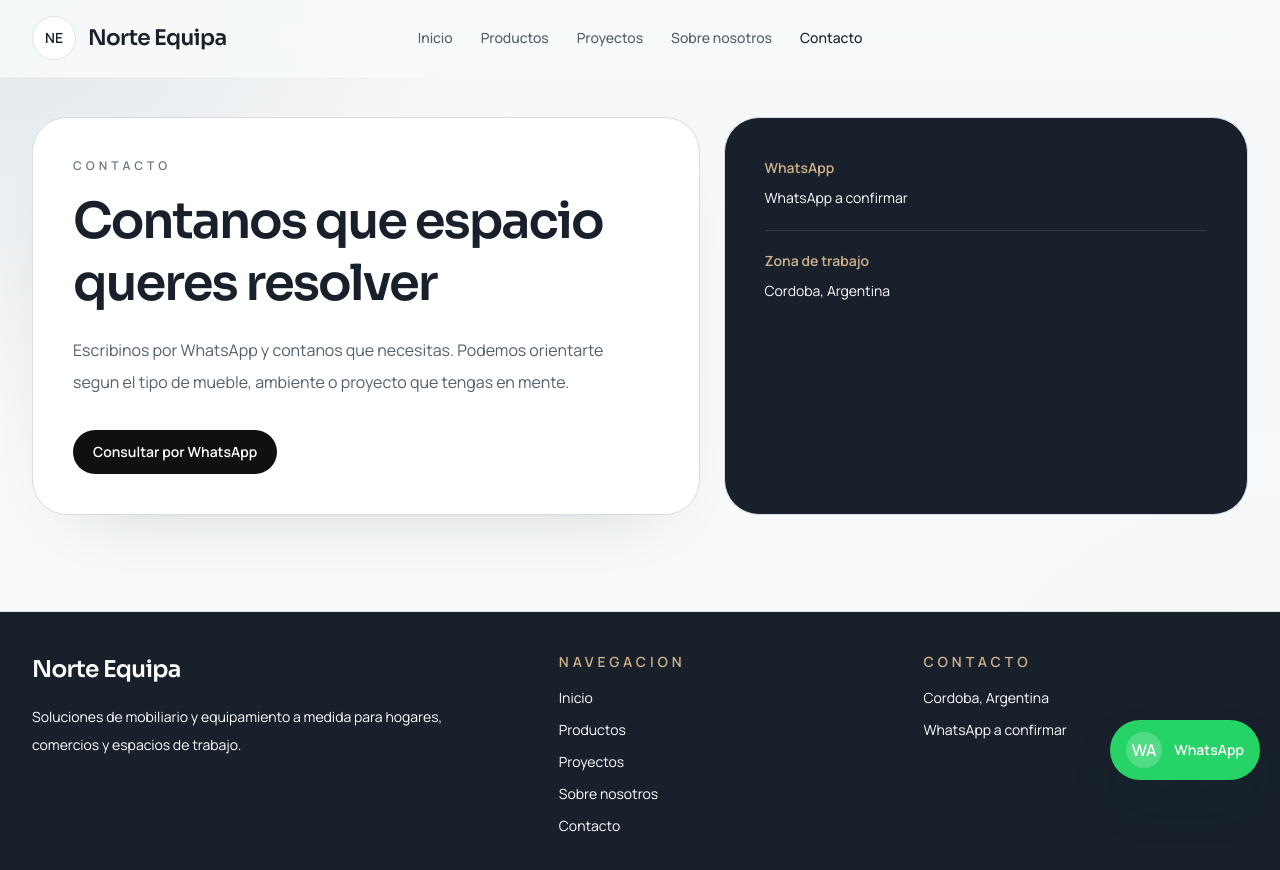
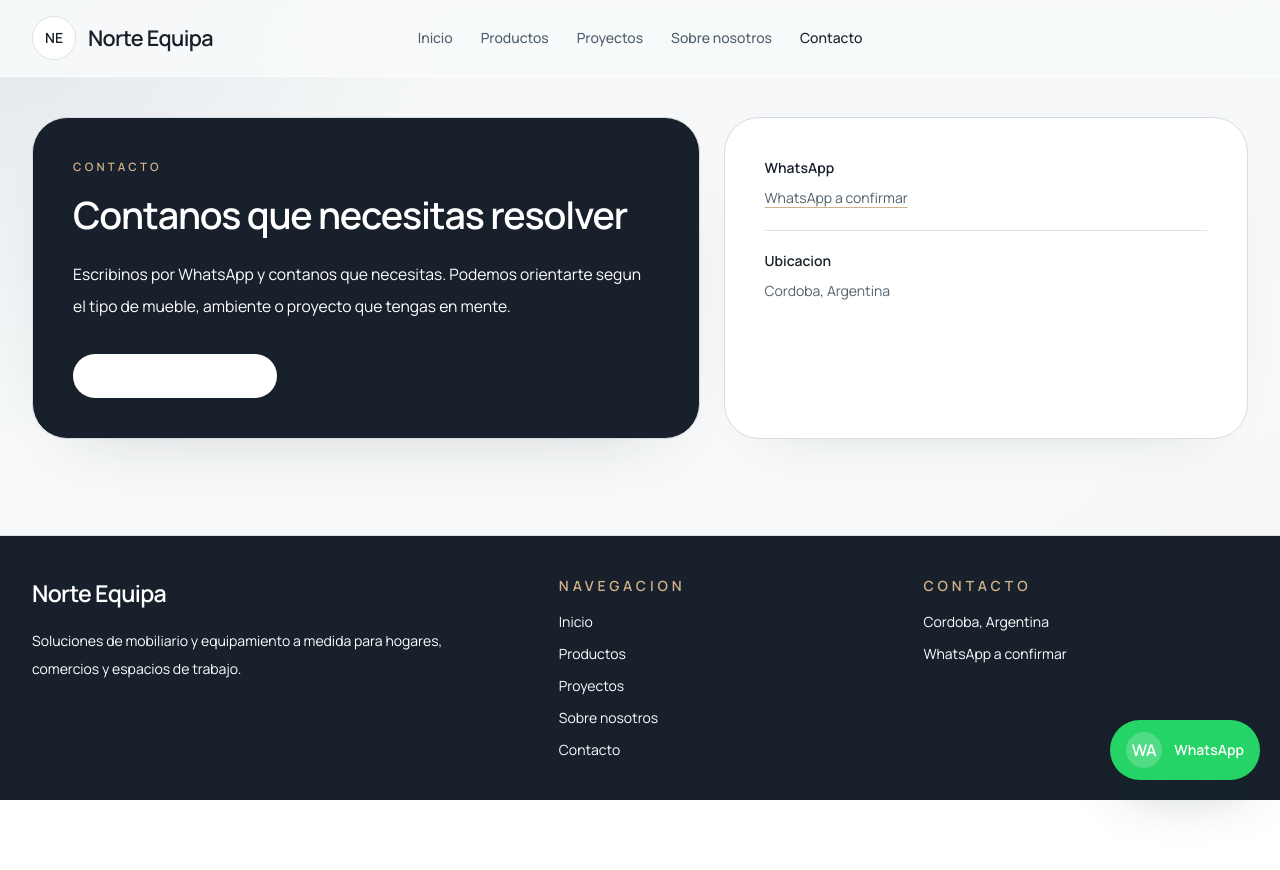
Before and after one commit to olmedovalentino/luma-estetica-demo, a Next.js app: page /contacto in a window 1280 px wide. Shown: the top 870 px of the page. After the commit the page ends 800 px from the top, so only its background shows below. Built offline with nearby package versions, Linux system fonts and the light colour scheme.

Commit message:
Refine Norte Equipa typography and page balance

```diff
--- a/src/app/contacto/page.tsx
+++ b/src/app/contacto/page.tsx
@@ -10,14 +10,14 @@ export default function ContactoPage() {
     <PageShell>
       <section className="mx-auto max-w-7xl px-4 pb-16 pt-10 sm:px-6 lg:px-8 lg:pb-24">
         <div className="grid gap-6 lg:grid-cols-[1.12fr_0.88fr]">
-          <div className="rounded-[2.2rem] border border-[#d6dde2] bg-white p-8 shadow-[0_30px_70px_-48px_rgba(24,33,43,0.24)] sm:p-10">
-            <p className="text-xs font-semibold uppercase tracking-[0.34em] text-[#6c7a86]">
+          <div className="rounded-[2.2rem] border border-[#d6dde2] bg-[#18212b] p-8 text-white shadow-[0_30px_70px_-48px_rgba(24,33,43,0.24)] sm:p-10">
+            <p className="text-[0.72rem] font-semibold uppercase tracking-[0.28em] text-[#d0b18a]">
               Contacto
             </p>
-            <h1 className="mt-4 max-w-xl font-heading text-[2.6rem] font-semibold leading-tight tracking-[-0.04em] text-[#18212b] sm:text-[3.1rem]">
-              Contanos que espacio queres resolver
+            <h1 className="mt-4 max-w-xl font-heading text-[2rem] font-semibold leading-tight tracking-[-0.03em] sm:text-[2.35rem]">
+              Contanos que necesitas resolver
             </h1>
-            <p className="mt-5 max-w-xl text-base leading-8 text-[#51606d]">
+            <p className="mt-5 max-w-xl text-[0.98rem] leading-8 text-white/78">
               Escribinos por WhatsApp y contanos que necesitas. Podemos orientarte segun el tipo de mueble, ambiente o proyecto que tengas en mente.
             </p>
 
@@ -26,35 +26,42 @@ export default function ContactoPage() {
                 href={whatsappUrl}
                 target={isWhatsAppAvailable ? "_blank" : undefined}
                 rel={isWhatsAppAvailable ? "noopener noreferrer" : undefined}
-                className="bg-[#18212b] text-white hover:bg-[#24303d]"
+                className="bg-white text-[#18212b] hover:bg-[#eef2f5]"
               >
                 Consultar por WhatsApp
               </ButtonLink>
             </div>
           </div>
 
-          <div className="rounded-[2.2rem] border border-[#d6dde2] bg-[#18212b] p-8 text-white sm:p-10">
+          <div className="rounded-[2.2rem] border border-[#d6dde2] bg-white p-8 shadow-[0_24px_60px_-44px_rgba(24,33,43,0.18)] sm:p-10">
             <div className="space-y-5">
-              <div className="border-b border-white/10 pb-5">
-                <p className="text-sm font-semibold text-[#d0b18a]">WhatsApp</p>
-                <p className="mt-2 text-sm leading-6 text-white/76">{site.whatsappDisplay}</p>
+              <div className="border-b border-[#dde4e8] pb-5">
+                <p className="text-sm font-semibold text-[#18212b]">WhatsApp</p>
+                <a
+                  href={whatsappUrl}
+                  target={isWhatsAppAvailable ? "_blank" : undefined}
+                  rel={isWhatsAppAvailable ? "noopener noreferrer" : undefined}
+                  className="mt-2 inline-block text-sm leading-6 text-[#51606d] underline decoration-[#d0b18a] underline-offset-4"
+                >
+                  {site.whatsappDisplay}
+                </a>
               </div>
               {site.instagramUrl !== "#" ? (
-                <div className="border-b border-white/10 pb-5">
-                  <p className="text-sm font-semibold text-[#d0b18a]">Instagram</p>
+                <div className="border-b border-[#dde4e8] pb-5">
+                  <p className="text-sm font-semibold text-[#18212b]">Instagram</p>
                   <a
                     href={site.instagramUrl}
                     target="_blank"
                     rel="noopener noreferrer"
-                    className="mt-2 inline-block text-sm leading-6 text-white/76 underline underline-offset-4"
+                    className="mt-2 inline-block text-sm leading-6 text-[#51606d] underline decoration-[#d0b18a] underline-offset-4"
                   >
                     Ver perfil
                   </a>
                 </div>
               ) : null}
               <div>
-                <p className="text-sm font-semibold text-[#d0b18a]">Zona de trabajo</p>
-                <p className="mt-2 text-sm leading-6 text-white/76">{site.location}</p>
+                <p className="text-sm font-semibold text-[#18212b]">Ubicacion</p>
+                <p className="mt-2 text-sm leading-6 text-[#51606d]">{site.location}</p>
               </div>
             </div>
           </div>
--- a/src/app/globals.css
+++ b/src/app/globals.css
@@ -16,7 +16,7 @@ body {
     radial-gradient(circle at bottom right, rgba(208, 177, 138, 0.14), transparent 25%),
     linear-gradient(180deg, #f5f7f8 0%, #f8fafb 100%);
   color: #18212b;
-  font-family: var(--font-body), sans-serif;
+  font-family: var(--font-primary), sans-serif;
   text-rendering: optimizeLegibility;
 }
 
@@ -25,7 +25,7 @@ h2,
 h3,
 h4,
 .font-heading {
-  font-family: var(--font-heading), sans-serif;
+  font-family: var(--font-primary), sans-serif;
 }
 
 * {
--- a/src/app/layout.tsx
+++ b/src/app/layout.tsx
@@ -1,16 +1,11 @@
-import { Manrope, Sora } from "next/font/google";
+import { Manrope } from "next/font/google";
 import type { Metadata } from "next";
 import type { ReactNode } from "react";
 import "./globals.css";
 
-const headingFont = Sora({
+const primaryFont = Manrope({
   subsets: ["latin"],
-  variable: "--font-heading",
-});
-
-const bodyFont = Manrope({
-  subsets: ["latin"],
-  variable: "--font-body",
+  variable: "--font-primary",
 });
 
 export const metadata: Metadata = {
@@ -26,7 +21,7 @@ export default function RootLayout({
 }>) {
   return (
     <html lang="es">
-      <body className={`${headingFont.variable} ${bodyFont.variable}`}>{children}</body>
+      <body className={primaryFont.variable}>{children}</body>
     </html>
   );
 }
--- a/src/app/proyectos/page.tsx
+++ b/src/app/proyectos/page.tsx
@@ -8,15 +8,15 @@ export default function ProyectosPage() {
     <PageShell>
       <section className="mx-auto max-w-7xl px-4 pb-16 pt-10 sm:px-6 lg:px-8 lg:pb-24">
         <div className="max-w-3xl">
-          <p className="text-xs font-semibold uppercase tracking-[0.34em] text-[#6c7a86]">
+          <p className="text-[0.72rem] font-semibold uppercase tracking-[0.28em] text-[#6c7a86]">
             Proyectos
           </p>
-          <h1 className="mt-4 font-heading text-[2.6rem] font-semibold leading-tight tracking-[-0.04em] text-[#18212b] sm:text-[3.2rem]">
-            Una vista tipo portfolio para mostrar proyectos, lineas y aplicaciones reales
+          <h1 className="mt-4 font-heading text-[2rem] font-semibold leading-tight tracking-[-0.03em] text-[#18212b] sm:text-[2.3rem]">
+            Proyectos
           </h1>
         </div>
 
-        <div className="mt-10 grid gap-5 lg:grid-cols-2 xl:grid-cols-3">
+        <div className="mt-8 grid gap-5 lg:grid-cols-2 xl:grid-cols-3">
           {projects.map((project) => (
             <ProjectCard
               key={project.title}
--- a/src/app/sobre-nosotros/page.tsx
+++ b/src/app/sobre-nosotros/page.tsx
@@ -23,13 +23,13 @@ export default function SobreNosotrosPage() {
           </div>
 
           <div>
-            <p className="text-xs font-semibold uppercase tracking-[0.34em] text-[#6c7a86]">
+            <p className="text-[0.72rem] font-semibold uppercase tracking-[0.28em] text-[#6c7a86]">
               Sobre nosotros
             </p>
-            <h1 className="mt-4 font-heading text-[2.6rem] font-semibold leading-tight tracking-[-0.04em] text-[#18212b] sm:text-[3.1rem]">
+            <h1 className="mt-4 font-heading text-[2rem] font-semibold leading-tight tracking-[-0.03em] text-[#18212b] sm:text-[2.3rem]">
               {aboutSection.title}
             </h1>
-            <p className="mt-6 max-w-2xl text-base leading-8 text-[#51606d]">{aboutSection.text}</p>
+            <p className="mt-6 max-w-2xl text-[0.98rem] leading-8 text-[#51606d]">{aboutSection.text}</p>
 
             <div className="mt-10 grid gap-4 sm:grid-cols-2">
               {trustPoints.map((point) => (
--- a/src/components/catalog-card.tsx
+++ b/src/components/catalog-card.tsx
@@ -20,8 +20,8 @@ export function CatalogCard({
   ctaLabel = "Consultar",
 }: CatalogCardProps) {
   return (
-    <article className="group overflow-hidden rounded-[2rem] border border-[#dde4e8] bg-white shadow-[0_24px_60px_-42px_rgba(24,33,43,0.28)]">
-      <div className="relative h-[250px] overflow-hidden">
+    <article className="group overflow-hidden rounded-[1.8rem] border border-[#dde4e8] bg-white shadow-[0_24px_60px_-42px_rgba(24,33,43,0.24)]">
+      <div className="relative h-[240px] overflow-hidden">
         <Image
           src={image}
           alt={alt}
@@ -31,8 +31,8 @@ export function CatalogCard({
           style={{ objectPosition }}
         />
       </div>
-      <div className="p-6">
-        <h3 className="font-heading text-[1.35rem] font-semibold tracking-[-0.03em] text-[#18212b]">
+      <div className="p-5">
+        <h3 className="font-heading text-[1.1rem] font-semibold tracking-[-0.02em] text-[#18212b]">
           {title}
         </h3>
         <p className="mt-2 text-sm leading-6 text-[#51606d]">{description}</p>
@@ -41,7 +41,7 @@ export function CatalogCard({
             href={ctaHref}
             target={ctaHref !== "#" ? "_blank" : undefined}
             rel={ctaHref !== "#" ? "noopener noreferrer" : undefined}
-            className="mt-5 inline-flex items-center text-sm font-semibold text-[#18212b] transition hover:text-[#43515d]"
+            className="mt-4 inline-flex items-center text-sm font-semibold text-[#18212b] transition hover:text-[#43515d]"
           >
             {ctaLabel}
           </a>
--- a/src/components/project-card.tsx
+++ b/src/components/project-card.tsx
@@ -14,8 +14,8 @@ export function ProjectCard({
   alt,
 }: ProjectCardProps) {
   return (
-    <article className="overflow-hidden rounded-[2rem] border border-[#dde4e8] bg-white shadow-[0_24px_60px_-44px_rgba(24,33,43,0.26)]">
-      <div className="relative h-[280px] sm:h-[340px]">
+    <article className="overflow-hidden rounded-[1.8rem] border border-[#dde4e8] bg-white shadow-[0_24px_60px_-44px_rgba(24,33,43,0.22)]">
+      <div className="relative h-[260px] sm:h-[320px]">
         <Image
           src={image}
           alt={alt}
@@ -25,8 +25,8 @@ export function ProjectCard({
           style={{ objectPosition }}
         />
       </div>
-      <div className="px-6 py-5">
-        <h3 className="font-heading text-[1.3rem] font-semibold tracking-[-0.03em] text-[#18212b]">
+      <div className="px-5 py-4">
+        <h3 className="font-heading text-[1.05rem] font-semibold tracking-[-0.02em] text-[#18212b]">
           {title}
         </h3>
       </div>
```
Also changed, not shown: src/app/page.tsx (+36 -39 lines), src/app/productos/page.tsx (+5 -5 lines).
